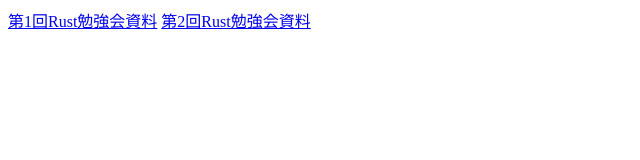
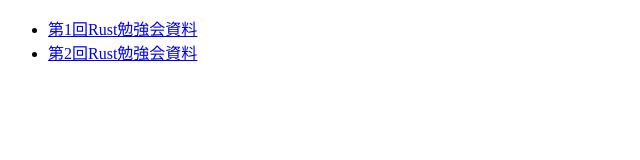
Before and after one commit to RyosukeNAKATA/rust_workshop, a website: page src/index.html in a window 1280 px wide. Shown: the whole page, without its empty margins (0-640 px from the left). Drawn offline with Linux system fonts and the light colour scheme.

Commit message:
fix index

```diff
--- a/src/index.html
+++ b/src/index.html
@@ -8,7 +8,9 @@
   <title>Rust勉強会資料</title>
 </head>
 <body>
-  <a href="./slides/20230602">第1回Rust勉強会資料</a>
-  <a href="./slides/20230616">第2回Rust勉強会資料</a>
+  <ul>
+    <li><a href="./slides/20230602">第1回Rust勉強会資料</a></li>
+    <li><a href="./slides/20230616">第2回Rust勉強会資料</a></li>
+  </ul>
 </body>
 </html>
```
